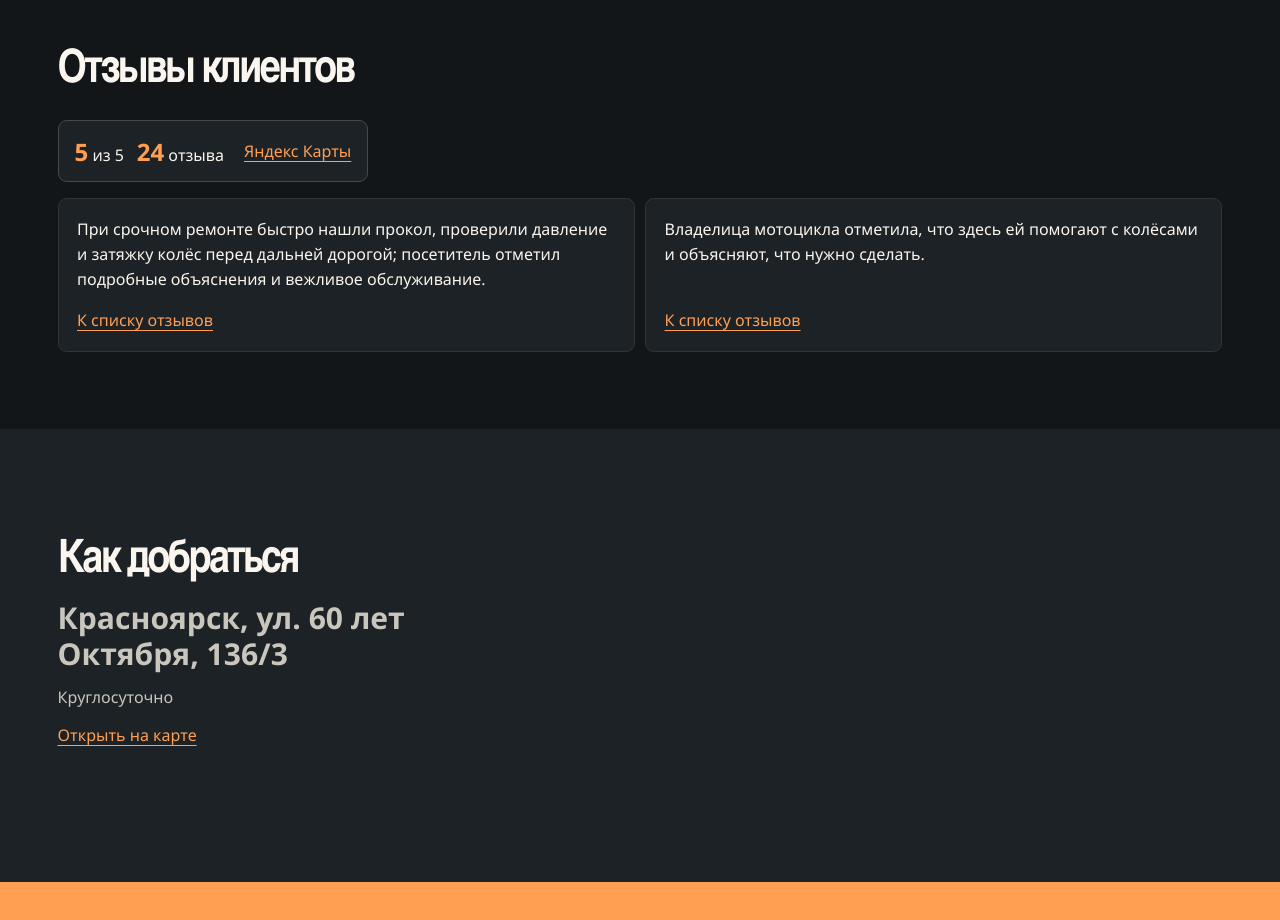
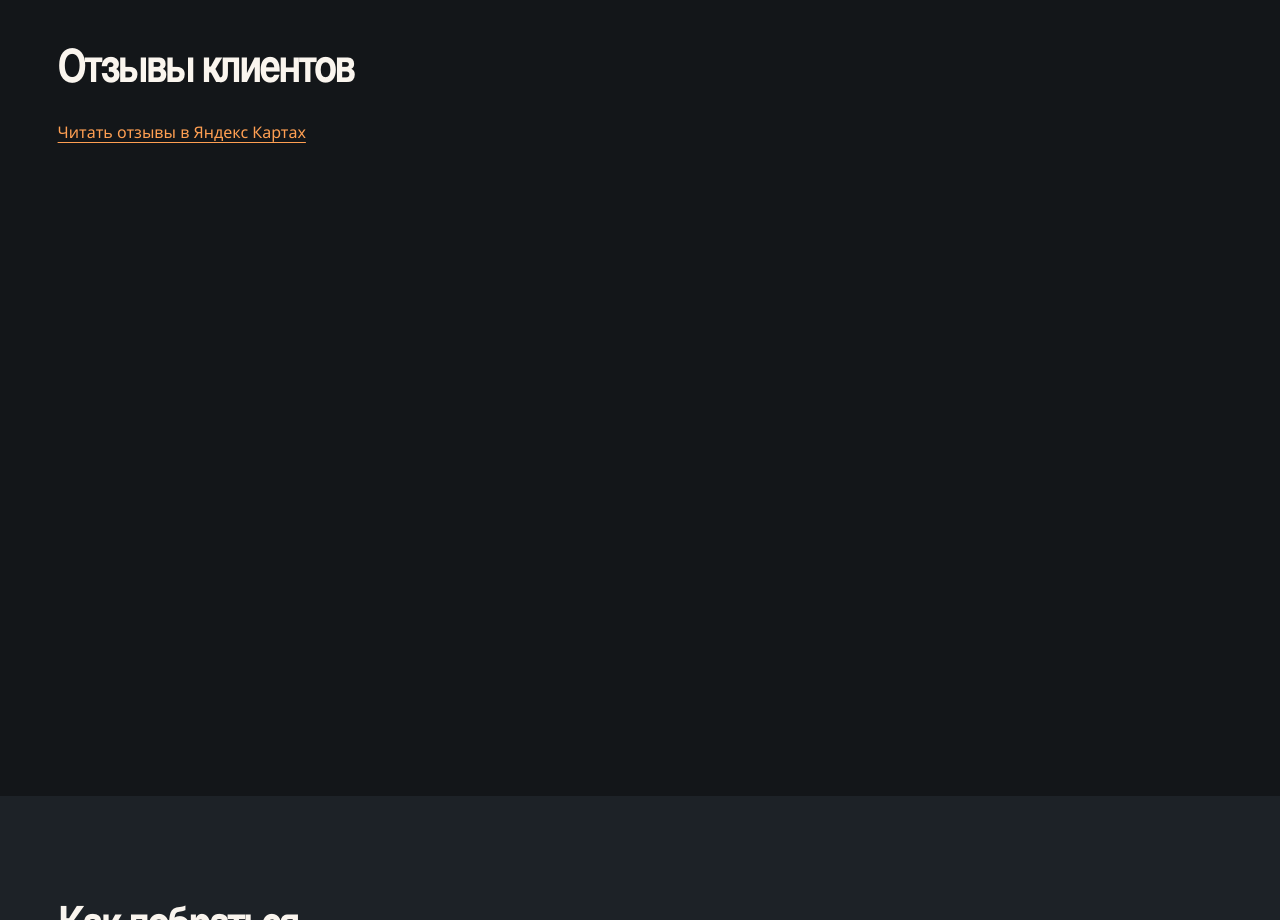
Before and after one commit to Vatsochek/demo-shinny-sindikat-krasnoyarsk, a plain HTML site: page index.html in a window 1280 px wide. Shown: the part 1380-2300 px from the top of the page. Drawn offline with Linux system fonts and the light colour scheme.

Commit message:
Embed live Yandex Maps reviews

```diff
--- a/index.html
+++ b/index.html
@@ -68,16 +68,8 @@
   </section>
   <section class="garage-wrap garage-section" id="reviews">
     <div class="garage-section-intro"><h2>Отзывы клиентов</h2></div>
-    <a class="review-summary" href="https://yandex.com/maps/org/shinny_sindikat/121185554210/reviews/">
-    <span class="review-summary-values">
-      <span><strong>5</strong> из 5</span>
-      <span><strong>24</strong> отзыва</span>
-    </span>
-    <span class="review-summary-source">Яндекс Карты</span>
-  </a>
-    <ul class="garage-review-list">
-    <li><p>При срочном ремонте быстро нашли прокол, проверили давление и затяжку колёс перед дальней дорогой; посетитель отметил подробные объяснения и вежливое обслуживание.</p><a href="https://yandex.com/maps/org/shinny_sindikat/121185554210/reviews/">К списку отзывов</a></li>
-    <li><p>Владелица мотоцикла отметила, что здесь ей помогают с колёсами и объясняют, что нужно сделать.</p><a href="https://yandex.com/maps/org/shinny_sindikat/121185554210/reviews/">К списку отзывов</a></li></ul>
+    <div class="garage-review-source"><a href="https://yandex.com/maps/org/shinny_sindikat/121185554210/reviews/">Читать отзывы в Яндекс Картах</a></div>
+    <iframe class="garage-reviews-frame" src="https://yandex.ru/maps-reviews-widget/121185554210?comments" title="Отзывы о компании «Шинный синдикат» в Яндекс Картах" loading="lazy" width="760" height="560"></iframe>
   </section>
   <section class="garage-visit" id="visit">
     <div class="garage-wrap garage-section">
--- a/style.css
+++ b/style.css
@@ -271,6 +271,13 @@ h3 { font-size: 1.08rem; font-weight: 650; }
 .garage-review-list li { align-items: start; gap: .6rem; }
 .garage-review-list p { margin: 0 0 .4rem; }
 .garage-review-list a { color: var(--garage-accent); }
+.garage-review-source { margin-bottom: .85rem; color: var(--garage-accent); }
+.garage-reviews-frame {
+  display: block;
+  width: clamp(min(300px, 94vw), 100%, 760px);
+  border: 0;
+  border-radius: .55rem;
+}
 .theme-auto-service .review-summary { border-color: #454a50; background: #1d2227; }
 .theme-auto-service .review-summary:hover { border-color: var(--garage-accent); }
 .theme-auto-service .review-summary-values strong,
```
